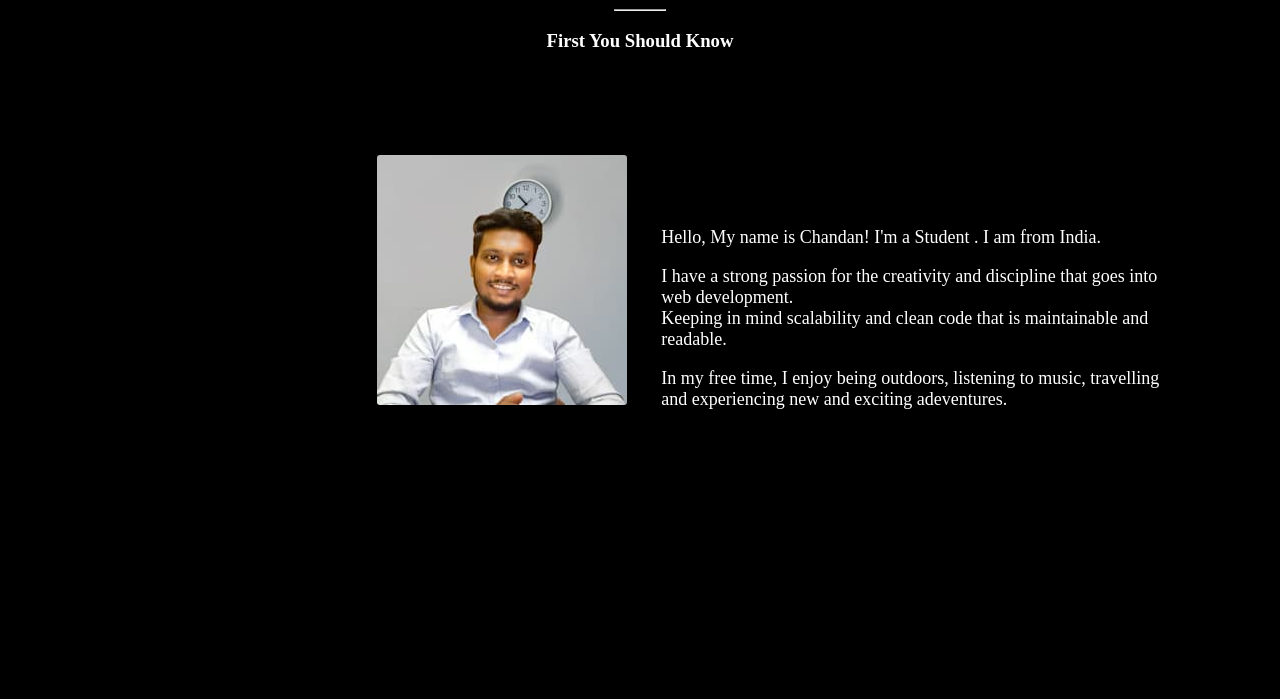
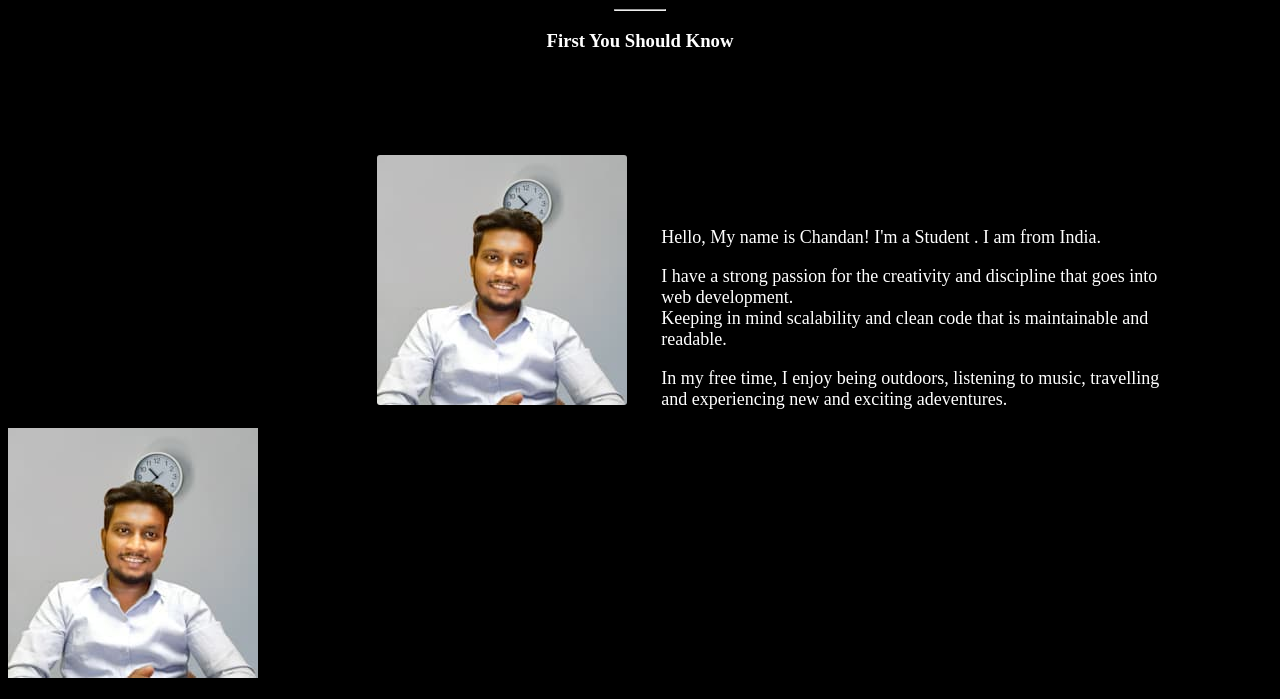
Before and after one commit to chandan-mandi/my-first-repo, a plain HTML site: page index.html in a window 1280 px wide. Shown: the part 101-800 px from the top of the page. Drawn offline with Linux system fonts and the light colour scheme.

Commit message:
adding images

```diff
--- a/index.html
+++ b/index.html
@@ -23,5 +23,6 @@
         <p>I have a strong passion for the creativity and discipline that goes into web development. <br>Keeping in mind scalability and clean code that is maintainable and readable.</p>
         <p>In my free time, I enjoy being outdoors, listening to music, travelling and experiencing new and exciting adeventures.</p>
     </div>
+    <img src="images/chandan resume pic.jpg" alt="">
 </body>
 </html>
```
